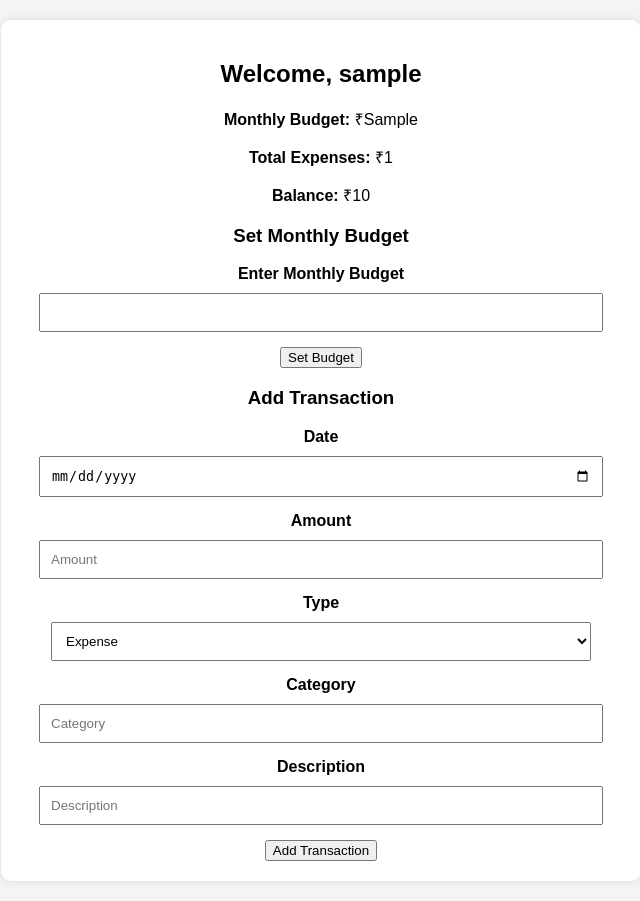
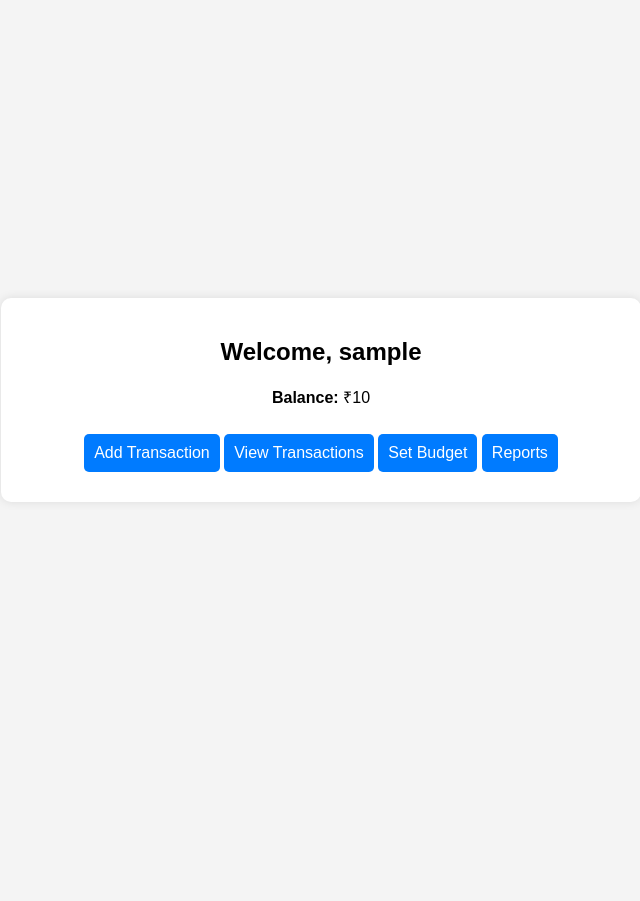
Before and after one commit to powerofsharma/Expense-Manager, a Flask app: template templates/dashboard.html in a window 1280 px wide. Shown: the whole page, without its empty margins (319-959 px from the left). After the commit the page ends 472 px from the top, so only its background shows below. Run offline with Flask 3, Linux system fonts and the light colour scheme; the template is opened without the code that fills it: most values are stand-ins (such as "Sample title", 1, 10 or a date in 2020); parts of the project's set-up code (start-up, migrations or seed data) failed here and were passed over.

Commit message:
Add files via upload

```diff
--- a/app.py
+++ b/app.py
@@ -1,21 +1,24 @@
-import os
 import gspread
 import json
+import os
+import matplotlib.pyplot as plt
+import io
+import base64
 from oauth2client.service_account import ServiceAccountCredentials
 from flask import Flask, render_template, request, redirect, url_for
 
 app = Flask(__name__)
 
-# Google Sheets setup
+# 🔹 Google Sheets API Setup
 SCOPE = ["https://spreadsheets.google.com/feeds", "https://www.googleapis.com/auth/drive"]
 
-# Load Google Sheets credentials from environment variable
-cred_json = json.loads(os.getenv("GOOGLE_SHEETS_CREDENTIALS"))  # Load from environment variable
-creds = ServiceAccountCredentials.from_json_keyfile_dict(cred_json, SCOPE)
+# 🔹 Load Credentials from Environment Variable (Render Deployment)
+creds_json = json.loads(os.getenv("GOOGLE_SHEETS_CREDENTIALS"))
+creds = ServiceAccountCredentials.from_json_keyfile_dict(creds_json, SCOPE)
 client = gspread.authorize(creds)
 
-# Open Google Sheet
-SHEET_ID = "1abbEg-kBh3DsC5eFcdPN8HezKdZEzwAJZ3GeuioMJMc"  # Updated with your Google Sheet ID
+# 🔹 Open Google Sheet
+SHEET_ID = "1abbEg-kBh3DsC5eFcdPN8HezKdZEzwAJZ3GeuioMJMc"
 sheet = client.open_by_key(SHEET_ID)
 expenses_sheet = sheet.worksheet("Expenses")
 budget_sheet = sheet.worksheet("Budget")
@@ -29,7 +32,7 @@ def index():
     return render_template("index.html")
 
 
-@app.route("/dashboard/<username>", methods=["GET", "POST"])
+@app.route("/dashboard/<username>")
 def dashboard(username):
     expenses_data = expenses_sheet.get_all_records()
     budget_data = budget_sheet.get_all_records()
@@ -39,52 +42,79 @@ def dashboard(username):
 
     total_expense = sum(float(e["Amount"]) for e in user_expenses if e["Type"].lower() == "expense")
     monthly_budget = float(user_budget.get("Monthly_Budget", 0))
-    balance = monthly_budget - total_expense  # Fix: Only subtract expenses from budget
+    balance = monthly_budget - total_expense
 
-    user_expenses.reverse()  # Show recent entries first
-
-    return render_template(
-        "dashboard.html",
-        username=username,
-        expenses=user_expenses,
-        total_expense=total_expense,
-        monthly_budget=monthly_budget,
-        balance=balance
-    )
+    return render_template("dashboard.html", username=username, total_expense=total_expense,
+                           monthly_budget=monthly_budget, balance=balance)
 
 
-@app.route("/add_transaction/<username>", methods=["POST"])
+@app.route("/add_transaction/<username>", methods=["GET", "POST"])
 def add_transaction(username):
-    date = request.form.get("date")
-    amount = request.form.get("amount")
-    category = request.form.get("category")
-    description = request.form.get("description")
-    trans_type = request.form.get("type")
+    if request.method == "POST":
+        date = request.form.get("date")
+        amount = request.form.get("amount")
+        category = request.form.get("category")
+        description = request.form.get("description")
+        trans_type = request.form.get("type")
 
-    expenses_sheet.append_row([date, amount, category, description, trans_type, username])
-    return redirect(url_for("dashboard", username=username))
+        expenses_sheet.append_row([date, amount, category, description, trans_type, username])
+        return redirect(url_for("transactions", username=username))
+    return render_template("add_transaction.html", username=username)
+
+
+@app.route("/transactions/<username>")
+def transactions(username):
+    expenses_data = expenses_sheet.get_all_records()
+    user_expenses = [e for e in expenses_data if e["Username"] == username]
+
+    # ✅ Show only the last 10 transactions
+    user_expenses = user_expenses[-10:]
+
+    return render_template("transactions.html", username=username, expenses=user_expenses)
 
 
 @app.route("/delete_transaction/<username>/<int:row>", methods=["POST"])
 def delete_transaction(username, row):
-    expenses_sheet.delete_rows(row + 2)  # Fix: Adjusted row index to match Google Sheets row numbering
-    return redirect(url_for("dashboard", username=username))
+    expenses_sheet.delete_rows(row + 2)  # Adjust for Google Sheets row numbering
+    return redirect(url_for("transactions", username=username))
 
 
-@app.route("/set_budget/<username>", methods=["POST"])
+@app.route("/set_budget/<username>", methods=["GET", "POST"])
 def set_budget(username):
-    budget = request.form.get("budget")
-    budget_data = budget_sheet.get_all_records()
-
-    user_budget_row = next((i + 2 for i, b in enumerate(budget_data) if b["Username"] == username), None)
-
-    if user_budget_row:
-        budget_sheet.update_cell(user_budget_row, 2, budget)  # Update existing budget
-    else:
-        budget_sheet.append_row([username, budget])  # Add new budget entry
-
-    return redirect(url_for("dashboard", username=username))
+    if request.method == "POST":
+        budget = request.form.get("budget")
+        budget_sheet.append_row([username, budget])
+        return redirect(url_for("dashboard", username=username))
+    return render_template("set_budget.html", username=username)
 
 
+@app.route("/reports/<username>")
+def reports(username):
+    report_image = generate_report(username)  # Get the base64 chart
+    return render_template("reports.html", username=username, report_image=report_image)
+
+
+@app.route("/generate_report/<username>")
+def generate_report(username):
+    expenses_data = expenses_sheet.get_all_records()
+    user_expenses = [e for e in expenses_data if e["Username"] == username]
+
+    categories = {}
+    for e in user_expenses:
+        categories[e["Category"]] = categories.get(e["Category"], 0) + float(e["Amount"])
+
+    plt.figure(figsize=(6, 6))
+    plt.pie(categories.values(), labels=categories.keys(), autopct='%1.1f%%')
+    plt.title("Expense Breakdown")
+
+    img = io.BytesIO()
+    plt.savefig(img, format='png')
+    img.seek(0)
+
+    return base64.b64encode(img.getvalue()).decode()
+
+
+# 🔹 Run Flask App with Dynamic Port (for Render)
 if __name__ == "__main__":
-    app.run(debug=True, host="0.0.0.0", port=10000)
+    port = int(os.environ.get("PORT", 10000))
+    app.run(debug=False, host="0.0.0.0", port=port)
--- /dev/null
+++ b/static/style.css
@@ -0,0 +1,42 @@
+body {
+    font-family: 'Arial', sans-serif;
+    background-color: #f4f4f4;
+    margin: 0;
+    display: flex;
+    justify-content: center;
+    align-items: center;
+    min-height: 100vh;
+}
+
+.container {
+    background: white;
+    padding: 20px;
+    border-radius: 10px;
+    box-shadow: 0 0 10px rgba(0, 0, 0, 0.1);
+    width: 90%;
+    max-width: 600px;
+    text-align: center;
+}
+
+button {
+    padding: 10px;
+    margin: 10px 0;
+    border: none;
+    border-radius: 5px;
+    background-color: #007bff;
+    color: white;
+    font-size: 16px;
+    cursor: pointer;
+}
+
+button:hover {
+    background-color: #0056b3;
+}
+
+input {
+    width: 100%;
+    padding: 10px;
+    margin: 5px 0;
+    border: 1px solid #ddd;
+    border-radius: 5px;
+}
--- a/templates/dashboard.html
+++ b/templates/dashboard.html
@@ -1,63 +1,17 @@
 <!DOCTYPE html>
 <html lang="en">
 <head>
-    <meta charset="UTF-8">
-    <meta name="viewport" content="width=device-width, initial-scale=1.0">
-    <title>Expense Dashboard</title>
-    <style>
-        body { font-family: Arial, sans-serif; background-color: #f4f4f4; text-align: center; }
-        .container { width: 90%; max-width: 600px; margin: 20px auto; background: white; padding: 20px; border-radius: 10px; box-shadow: 0 0 10px rgba(0, 0, 0, 0.1); }
-        table { width: 100%; border-collapse: collapse; margin-top: 20px; }
-        th, td { border: 1px solid #ddd; padding: 10px; text-align: left; }
-        th { background-color: #007bff; color: white; font-weight: bold; }
-        .form-group { display: flex; flex-direction: column; align-items: center; margin-bottom: 10px; }
-        .form-group label { font-weight: bold; margin-bottom: 5px; }
-        .form-group input, .form-group select, .form-group button { width: 90%; padding: 10px; margin: 5px 0; }
-    </style>
+    <title>Dashboard</title>
+    <link rel="stylesheet" href="{{ url_for('static', filename='style.css') }}">
 </head>
 <body>
     <div class="container">
         <h2>Welcome, {{ username }}</h2>
-        <p><strong>Monthly Budget:</strong> ₹{{ monthly_budget }}</p>
-        <p><strong>Total Expenses:</strong> ₹{{ total_expense }}</p>
         <p><strong>Balance:</strong> ₹{{ balance }}</p>
-
-        <h3>Set Monthly Budget</h3>
-        <form action="{{ url_for('set_budget', username=username) }}" method="POST">
-            <div class="form-group">
-                <label for="budget">Enter Monthly Budget</label>
-                <input type="number" name="budget" id="budget" required>
-            </div>
-            <button type="submit">Set Budget</button>
-        </form>
-
-        <h3>Add Transaction</h3>
-        <form action="{{ url_for('add_transaction', username=username) }}" method="POST">
-            <div class="form-group">
-                <label for="date">Date</label>
-                <input type="date" name="date" id="date" required>
-            </div>
-            <div class="form-group">
-                <label for="amount">Amount</label>
-                <input type="number" name="amount" id="amount" placeholder="Amount" required>
-            </div>
-            <div class="form-group">
-                <label for="type">Type</label>
-                <select name="type" id="type" required>
-                    <option value="Expense">Expense</option>
-                    <option value="Income">Income</option>
-                </select>
-            </div>
-            <div class="form-group">
-                <label for="category">Category</label>
-                <input type="text" name="category" id="category" placeholder="Category" required>
-            </div>
-            <div class="form-group">
-                <label for="description">Description</label>
-                <input type="text" name="description" id="description" placeholder="Description" required>
-            </div>
-            <button type="submit">Add Transaction</button>
-        </form>
+        <a href="{{ url_for('add_transaction', username=username) }}"><button>Add Transaction</button></a>
+        <a href="{{ url_for('transactions', username=username) }}"><button>View Transactions</button></a>
+        <a href="{{ url_for('set_budget', username=username) }}"><button>Set Budget</button></a>
+        <a href="{{ url_for('reports', username=username) }}"><button>Reports</button></a>
     </div>
 </body>
 </html>
```
Also changed, not shown: templates/add_transaction.html (added, +39 -0 lines), templates/index.html (+1 -35 lines), templates/reports.html (added, +23 -0 lines), templates/set_budget.html (added, +23 -0 lines), templates/transactions.html (added, +42 -0 lines).
